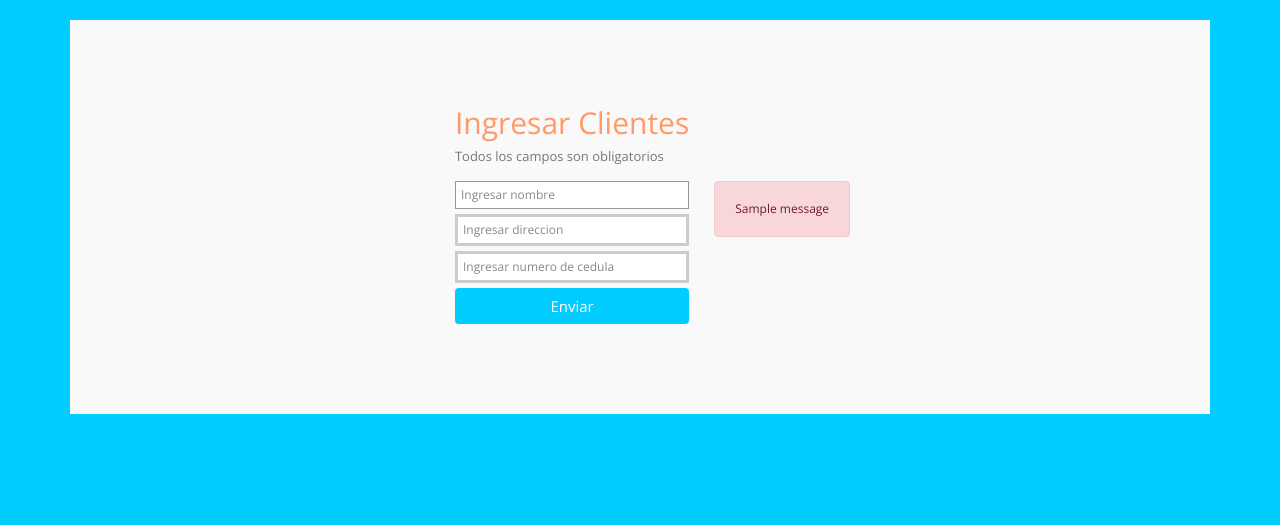
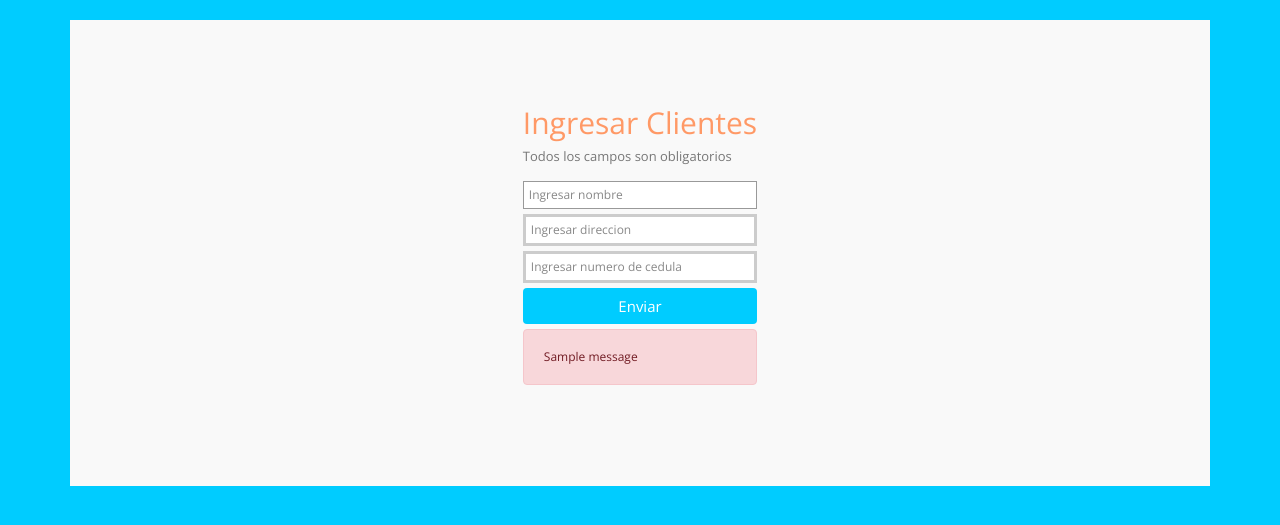
Before and after one commit to danielvill/tesisBryan, a Flask app: page /usuarios/clientes in a window 1280 px wide. Shown: the part 66-591 px from the top of the page. Run offline with Flask 3, Linux system fonts and the light colour scheme; the visitor is signed in with stand-in values (Sample User, id 1); one stand-in notice (Sample message) is shown; some libraries are stand-ins or nearby versions.

Commit message:
Cambios definitivos

```diff
--- a/app.py
+++ b/app.py
@@ -610,15 +610,15 @@ def useclient():
 
         if existing_nombre:
             flash("Ya existe un cliente con ese nombre")
-            return redirect(url_for('userclient'))
+            return redirect(url_for('useclient'))
         elif existing_cedula:
             flash("Ya existe un cliente con esa cedula")
-            return redirect(url_for('userclient'))
+            return redirect(url_for('useclient'))
         else:
             regcli= Clientes(nombre,cedula,direccion)
             clientes.insert_one(regcli.ClientDBCollection())
             flash("Guardado a la base datos")
-            return redirect(url_for("userclient"))
+            return redirect(url_for("useclient"))
     else:
         return render_template('usuarios/clientes.html')
 
--- a/static/css/form.css
+++ b/static/css/form.css
@@ -37,8 +37,11 @@ body {
 #contact input[type="text"],
 #contact input[type="email"],
 #contact input[type="tel"],
-#contact input[type="url"],
+#contact input[type="number"],
+#contact input[type="date"],
+#contact input[type="password"],
 #contact textarea,
+#contact select,
 #contact button[type="submit"] {
     font: 400 12px/16px "Open Sans", Helvetica, Arial, sans-serif;
 }
--- a/static/js/validaruser/user_ingresar.js
+++ b/static/js/validaruser/user_ingresar.js
@@ -1,25 +1,4 @@
-// Validacion si los campos estan vacios
-document.querySelector('form').onsubmit = function (e) {
-    var inputs = this.querySelectorAll('input');
-    var todosLlenos = true; // Asume que todos los campos están llenos
-
-    for (var i = 0; i < inputs.length; i++) {
-        if (inputs[i].value === '') {
-            todosLlenos = false; // Si un campo está vacío, establece todosLlenos en falso
-            break; // No necesitas verificar el resto de los campos, así que puedes salir del bucle
-        }
-    }
-
-    if (!todosLlenos) {
-        e.preventDefault(); // Previene el envío del formulario
-        Swal.fire({
-            icon: 'error',
-            title: 'Oops...',
-            text: 'Campos estan vacios'
-        });
-    }
-};
-// Validar lo que es la cedula
+/// Validar lo que es la cedula
 function validarCedula(cedula) {
     // Verifica que tenga 10 caracteres y sea solo números
     if (cedula.length === 10 && Number.isInteger(+cedula)) {
@@ -50,7 +29,27 @@ document.querySelector('form').addEventListener('submit', function (e) {
     }
 });
 
+// Validacion si los campos estan vacios
+document.querySelector('form').onsubmit = function (e) {
+    var inputs = this.querySelectorAll('input');
+    var todosLlenos = true; // Asume que todos los campos están llenos
 
+    for (var i = 0; i < inputs.length; i++) {
+        if (inputs[i].value === '') {
+            todosLlenos = false; // Si un campo está vacío, establece todosLlenos en falso
+            break; // No necesitas verificar el resto de los campos, así que puedes salir del bucle
+        }
+    }
+
+    if (!todosLlenos) {
+        e.preventDefault(); // Previene el envío del formulario
+        Swal.fire({
+            icon: 'error',
+            title: 'Oops...',
+            text: 'Campos estan vacios'
+        });
+    }
+};
 
 // Limitar cedula
 function limitarEntrada() {
--- a/templates/admin/producto.html
+++ b/templates/admin/producto.html
@@ -10,7 +10,7 @@
         </fieldset>
 
         <fieldset id="field">
-            <select name="categoria" id="categoria" class="form-control">
+            <select name="categoria" id="categoria" class="form-control" >
                 <option value="Llantas">Llantas</option>
                 <option value="Pernos">Pernos</option>
                 <option value="Cauchos">Cauchos</option>
--- a/templates/usuarios/clientes.html
+++ b/templates/usuarios/clientes.html
@@ -5,16 +5,17 @@
         <h3>Ingresar Clientes</h3>
         <h4>Todos los campos son obligatorios </h4>
         <fieldset>
-            <input placeholder="Ingresar nombre" type="text" id="miInput"  name="nombre" tabindex="1" required autofocus>
+            <input placeholder="Ingresar nombre" type="text" id="miInput" name="nombre" tabindex="1" required autofocus>
         </fieldset>
         <fieldset>
-            <input placeholder="Ingresar direccion" type="text" id="miInput"  name="direccion" tabindex="1" required autofocus>
+            <input placeholder="Ingresar direccion" type="text" id="miInput" name="direccion" tabindex="1" required
+                autofocus>
         </fieldset>
         <fieldset>
-            <input placeholder="Ingresar numero de cedula" type="text" oninput="limitarEntrada()" id="miInput"  name="cedula" tabindex="1" required autofocus>
+            <input placeholder="Ingresar numero de cedula" type="number" oninput="limitarEntrada()" id="miInput"
+                name="cedula" tabindex="1" required autofocus>
         </fieldset>
         <button type="submit" class="btn btn-primary"> Enviar</button>
-    </form>
         {% with messages = get_flashed_messages() %}
         {% if messages %}
         <div class="alert alert-danger" role="alert">
@@ -22,6 +23,7 @@
         </div>
         {% endif %}
         {% endwith %}
+    </form>
 </div>
 <script src="/static/js/validaruser/user_ingresar.js"></script>
 {% endblock %}
--- a/templates/usuarios/comprobante.html
+++ b/templates/usuarios/comprobante.html
@@ -53,23 +53,17 @@
     </form>
 </div>
 <script>
-
 $.get('/get_venta_info', {id: id_venta}, function(data){
   if (data) {
     $('input[name="nombre"]').val(data.cliente);
     $('input[name="cedula"]').val(data.cedula);
-
     // Actualizar los valores de los inputs de la tabla de productos
     $('input[name="categoria"]').val(data.categoria);
     $('input[name="cantidad"]').val(data.cantidad);
     $('input[name="precio"]').val(data.precio);
-
     // Llenar el campo total
     $('input[name="cambio"]').val(data.cambio);
   }
 });
-
 </script>
-
-
 {% endblock %}
--- a/templates/usuarios/e_client.html
+++ b/templates/usuarios/e_client.html
@@ -57,7 +57,6 @@
               "url": "//cdn.datatables.net/plug-ins/1.10.21/i18n/Spanish.json"
           }
       });
-
       var table = $('#myTable').DataTable();
       //Cambio de english a spanish
       // Funcionalidad de edición
--- a/templates/usuarios/e_produc.html
+++ b/templates/usuarios/e_produc.html
@@ -15,7 +15,6 @@
 {% for vuse_producto in productos %}
 <form action="/useedit_prod/{{vuse_producto.codigo}}" method="POST">
     <br>
-
         <table class="table">
             <thead>
                 <tr>
@@ -71,7 +70,6 @@
 </form>
 {% endfor %}
 </div>
-
 <script>
     $(document).ready(function () {
         $("#filtro").on("keyup", function () {
--- a/templates/usuarios/layout.html
+++ b/templates/usuarios/layout.html
@@ -17,6 +17,7 @@
     <script src="https://cdn.jsdelivr.net/npm/select2@4.1.0-beta.1/dist/js/select2.min.js"></script>
     <script src="https://code.jquery.com/ui/1.12.1/jquery-ui.js"></script>
     <link rel="stylesheet" href="https://code.jquery.com/ui/1.12.1/themes/base/jquery-ui.css">
+    <script src="//cdn.jsdelivr.net/npm/sweetalert2@11"></script>
 </head>
 <body>
     <nav class="navbar navbar-expand-lg navbar-light bg-light">
```
Also changed, not shown: templates/usuarios/ventas.html (+0 -12 lines). Lines whose indentation alone changed are shown as unchanged.
